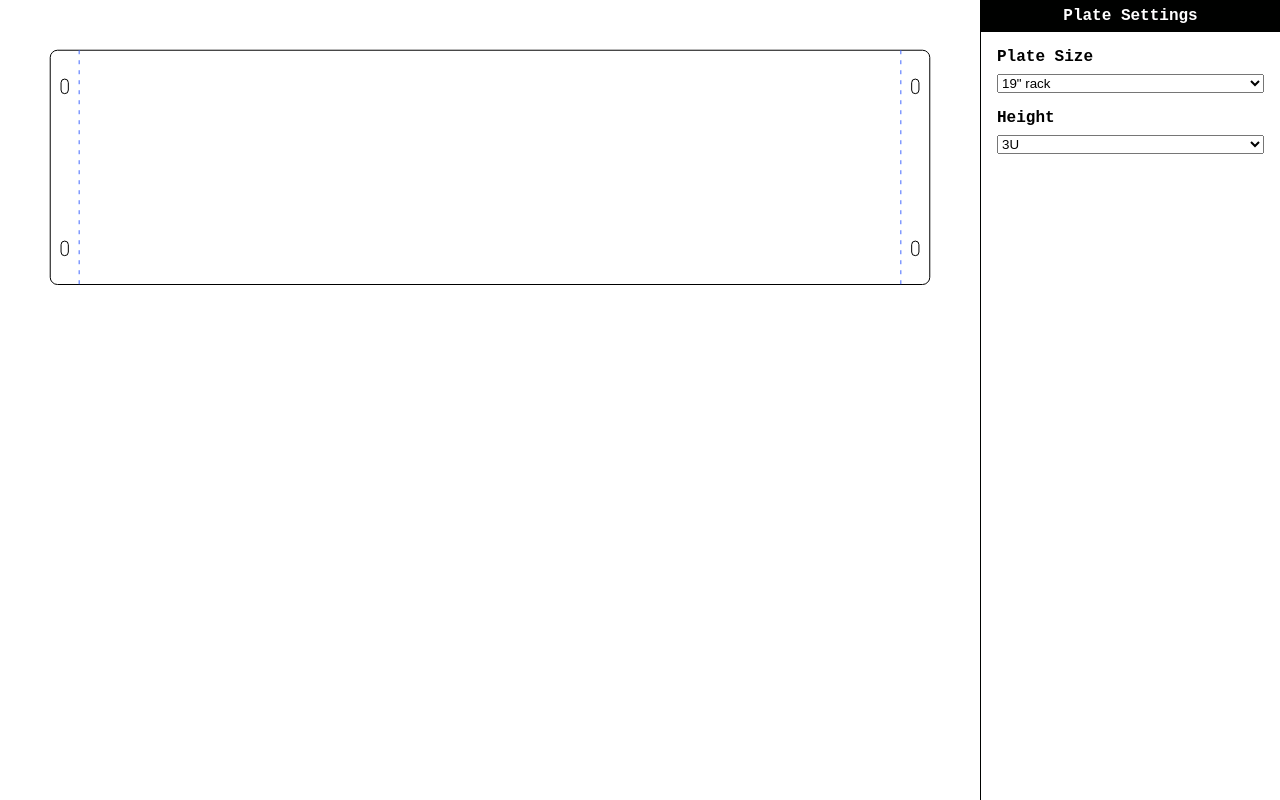
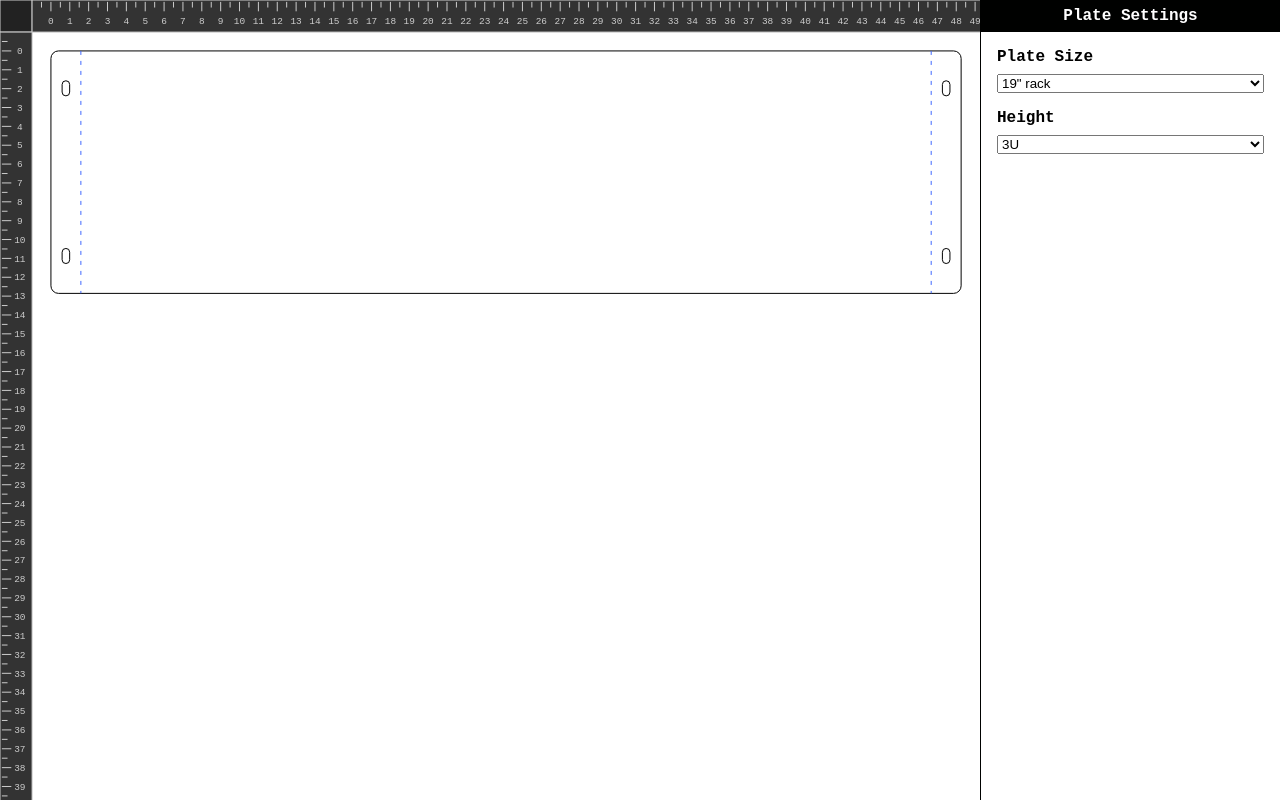
Before and after one commit to Gaya/wreckeys-plate-designer, a React (Create React App) app: page / in a window 1280 px wide. Built offline with nearby package versions, Linux system fonts and the light colour scheme.

Commit message:
feat: have rulers

```diff
--- a/src/components/Main/Main.scss
+++ b/src/components/Main/Main.scss
@@ -4,10 +4,10 @@ main {
   max-height: 100vh;
 
   .designer {
-    padding: 2em;
+    height: 100%;
 
     .SizeContainer {
-      max-height: 600px;
+      height: 100%;
       display: flex;
     }
 
--- a/src/components/Main/Main.tsx
+++ b/src/components/Main/Main.tsx
@@ -1,36 +1,14 @@
-import { plateHeight, plateWidth } from '../../core/calc';
-import { plateToPart } from '../../core/part-maker';
-
-import { useAppContext } from '../App/AppContextProvider';
-
 import SizeContextProvider from './SizeContextProvider';
-import PartRenderer from './parts/PartRenderer';
+import SVGRender from './SVGRender';
 
 import './Main.scss';
 
 function Main() {
-  const { state } = useAppContext();
-
-  const { plate } = state;
-
-  const padding = 10;
-  const width = plateWidth(plate);
-  const height = plateHeight(plate);
-
-  const totalWidth = padding * 2 + width;
-  const totalHeight = padding * 2 + height;
-
-  const platePlate = plateToPart(plate);
-
   return (
     <main>
       <section className="designer">
         <SizeContextProvider>
-          <svg viewBox={`0 0 ${totalWidth} ${totalHeight}`}>
-            <g transform={`translate(${padding}, ${padding})`}>
-              <PartRenderer part={platePlate} />
-            </g>
-          </svg>
+          <SVGRender />
         </SizeContextProvider>
       </section>
     </main>
--- /dev/null
+++ b/src/components/Main/Ruler.tsx
@@ -0,0 +1,79 @@
+import { Fragment } from "react";
+
+interface RulerProps {
+  orientation: 'horizontal' | 'vertical';
+  length: number;
+  size: number;
+  padding: number;
+}
+
+function Ruler({ length, size, padding, orientation }: RulerProps) {
+  if (length === 0) {
+    return null;
+  }
+
+  const rulerSize = Math.ceil((padding + padding + length) / 5);
+
+  return (
+    <g transform={`translate(${orientation === 'horizontal' ? size : 0}, ${orientation === 'vertical' ? size : 0})`}>
+      <style>
+        {`
+        .sizeNumber {
+          font-size: 12px;
+          font-family: monospace;
+          font-weight: 400;
+        }
+        `}
+      </style>
+      <rect
+        fill="#333"
+        x={0}
+        y={0}
+        width={orientation === 'horizontal' ? rulerSize * 5 : size}
+        height={orientation === 'vertical' ? rulerSize * 5 : size}
+        stroke="#ccc"
+        strokeWidth={1}
+        vectorEffect="non-scaling-stroke"
+      />
+      {new Array(rulerSize).fill('').map((_, step) => {
+        const stepOffset = step * 5;
+        const stepLineLength = step % 2 === 0 ? 6 : 4;
+        const textOffset = 10.5;
+        const textPosition = step * 5;
+        const textTransformOffset = orientation === 'vertical' ? 1.7 : 2;
+
+        return (
+          <Fragment key={step}>
+            {step > 0 && (
+              <line
+                stroke="#ccc"
+                strokeWidth={1}
+                vectorEffect="non-scaling-stroke"
+                x1={orientation === 'vertical' ? 1 : stepOffset}
+                x2={orientation === 'vertical' ? stepLineLength : stepOffset}
+                y1={orientation === 'vertical' ? stepOffset : 1}
+                y2={orientation === 'vertical' ? stepOffset : stepLineLength}
+              />
+            )}
+            {step % 2 === 0 && step > 0 && (
+              <text
+                x={orientation === 'vertical' ? textOffset : textPosition}
+                y={orientation === 'vertical' ? textPosition : textOffset}
+                fontSize={5}
+                fontFamily="monospace"
+                fontWeight={400}
+                textAnchor="middle"
+                fill="#ccc"
+                transform={`translate(0, ${textTransformOffset})`}
+              >
+                {(step / 2) - (padding / 10)}
+              </text>
+            )}
+          </Fragment>
+        );
+      })}
+    </g>
+  );
+}
+
+export default Ruler;
--- /dev/null
+++ b/src/components/Main/SVGRender.tsx
@@ -0,0 +1,66 @@
+import { plateToPart } from '../../core/part-maker';
+import { plateHeight, plateWidth } from '../../core/calc';
+
+import { useAppContext } from '../App/AppContextProvider';
+
+import Ruler from './Ruler';
+import PartRenderer from './parts/PartRenderer';
+import useDimensions from './hooks/useDimensions';
+
+function SVGRender() {
+  const { state } = useAppContext();
+  const dimensions = useDimensions();
+
+  const { plate } = state;
+
+  const padding = 10;
+  const width = plateWidth(plate);
+  const height = plateHeight(plate);
+  const rulerSize = 17;
+
+  const totalWidth = padding * 2 + width + rulerSize;
+  const totalHeight = padding * 2 + height + rulerSize;
+
+  const canvasWidth =  height > width
+    ? dimensions.width * (totalHeight / dimensions.height)
+    : totalWidth;
+  const canvasHeight =  width > height
+    ? dimensions.height * (totalWidth / dimensions.width)
+    : totalHeight;
+
+  const platePlate = plateToPart(plate);
+
+  return (
+    <svg viewBox={`0 0 ${canvasWidth} ${canvasHeight}`}>
+      <g transform={`translate(0, 0)`}>
+        <rect
+          fill="#222"
+          x={0}
+          y={0}
+          width={rulerSize}
+          height={rulerSize}
+          stroke="#ccc"
+          strokeWidth={1}
+          vectorEffect="non-scaling-stroke"
+        />
+        <Ruler
+          orientation="vertical"
+          length={width > height && canvasHeight > 0 ? canvasHeight : height}
+          size={rulerSize}
+          padding={padding}
+        />
+        <Ruler
+          orientation="horizontal"
+          length={height > width && canvasWidth > 0 ? canvasWidth : width}
+          size={rulerSize}
+          padding={padding}
+        />
+      </g>
+      <g transform={`translate(${rulerSize + padding}, ${rulerSize + padding})`}>
+        <PartRenderer part={platePlate} />
+      </g>
+    </svg>
+  );
+}
+
+export default SVGRender;
```
